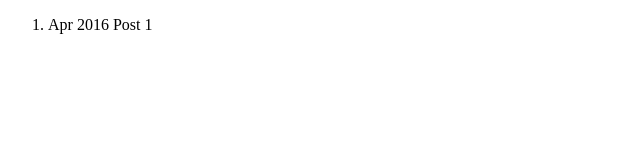
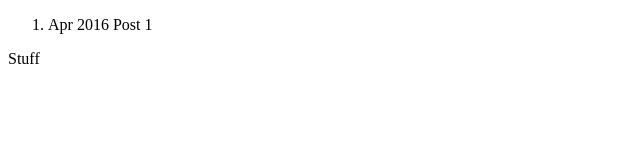
Before and after one commit to VishaalK/vishaalk.github.io, a plain HTML site: page index.html in a window 1280 px wide. Shown: the full height of the page, 0-640 px from the left. Drawn offline with Linux system fonts and the light colour scheme.

Commit message:
Added a basic footer

```diff
--- a/index.html
+++ b/index.html
@@ -21,5 +21,8 @@
         <ol>
             <li><label>Apr 2016</label> Post 1 </li>
         </ol>
+        <footer>
+            Stuff
+        </footer>
     </body>
 </html>
```
